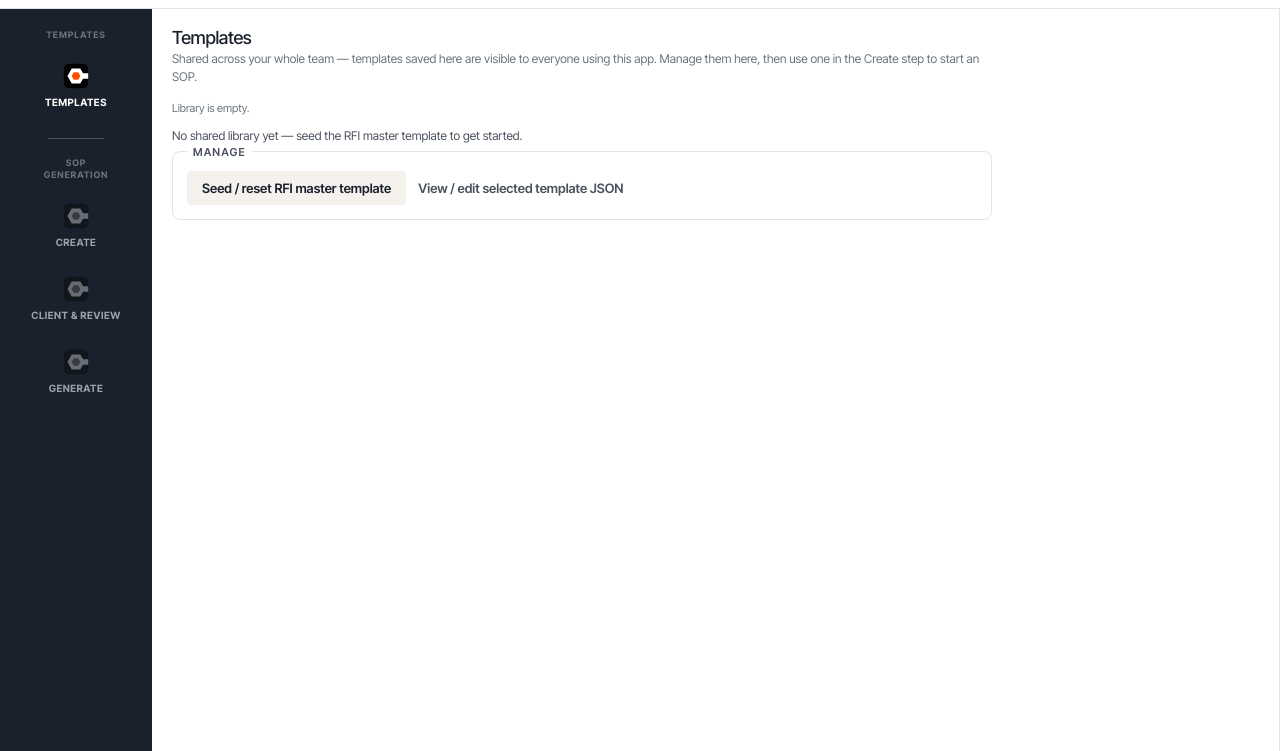
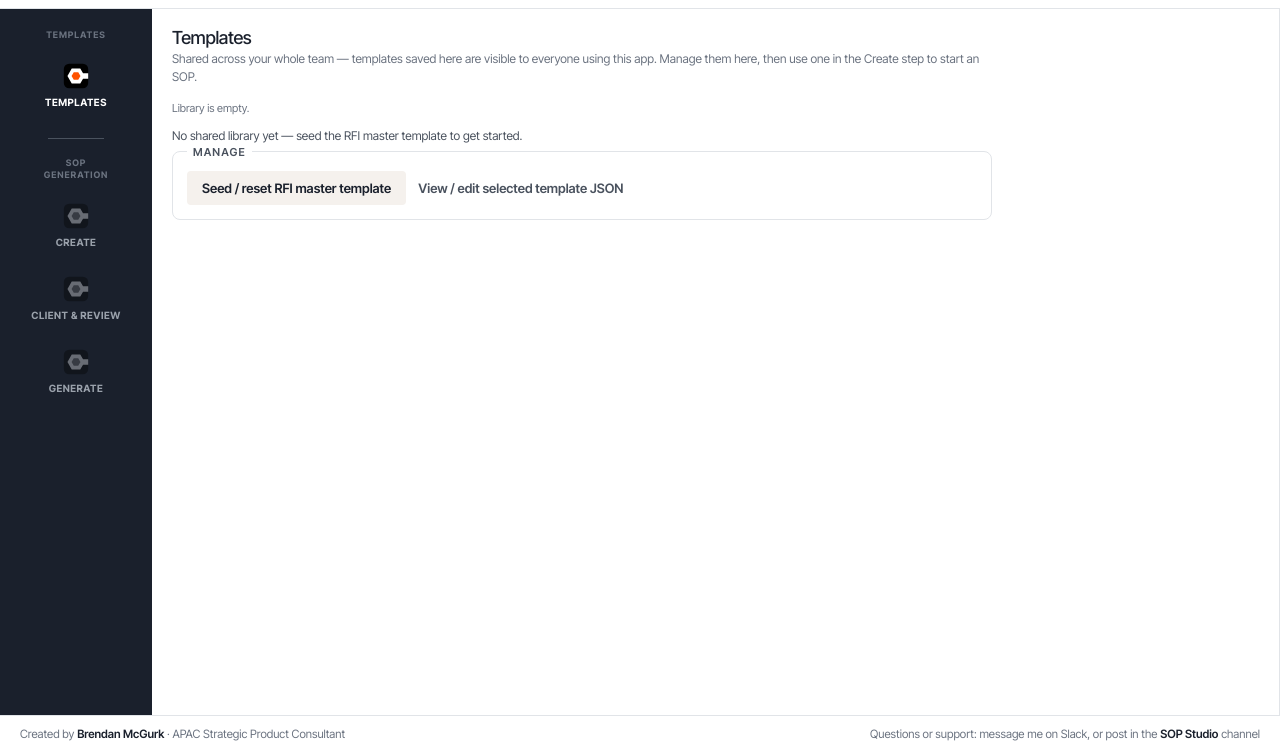
Before and after one commit to bmcprocore/SOP-Studio, a website: page app/SOP_Studio_v0.1.html in a window 1280 px wide. Shown: the part 49-800 px from the top of the page. Drawn offline with nearby package versions, Linux system fonts and the light colour scheme; a web font is replaced by a local one.

Commit message:
Move the attribution out of the SOP document and into the Studio chrome
The attribution belongs to the tool, not the deliverable. Reverted design v3 entirely
(all three renderers back to v2, footer-h back to 36px, CLAUDE.md restored) and added a
footer bar to the Studio interface instead: author and role on the left, Slack support
line on the right.

Channel name is set in weight rather than DM Mono — the design system reserves mono for
code and config values, which a Slack channel name is not.

Verified: exported SOPs contain no reference to the author or Slack and still paginate
to 7 pages; the app shows the footer, renders 14 pages, no console errors.

```diff
--- a/app/SOP_Studio_v0.1.html
+++ b/app/SOP_Studio_v0.1.html
@@ -67,6 +67,15 @@
   button.primary:disabled:hover{background:var(--orange);}
   button:disabled:active{transform:none;}
   main{flex:1;display:grid;grid-template-columns:152px 470px 1fr;min-height:0;}
+
+  /* Studio chrome footer. This belongs to the TOOL, not the document — the locked SOP design
+     is untouched and exported SOPs must never carry this attribution. */
+  footer.appbar{flex:none;display:flex;align-items:center;justify-content:space-between;gap:24px;
+    padding:0 20px;height:36px;background:#fff;border-top:1px solid var(--g200);
+    font-size:11.5px;color:var(--g500);white-space:nowrap;overflow:hidden;}
+  footer.appbar .who{color:var(--ink);font-weight:600;}
+  footer.appbar .chan{color:var(--ink);font-weight:600;}
+  @media (max-width:1100px){footer.appbar span:first-child{overflow:hidden;text-overflow:ellipsis;}}
 
   /* ---- gate rail (signature) ---- */
   nav.rail{background:var(--ink);display:flex;flex-direction:column;align-items:center;padding:20px 0;gap:4px;}
@@ -361,6 +370,10 @@
     <iframe id="frame" title="SOP preview"></iframe>
   </section>
 </main>
+<footer class="appbar">
+  <span>Created by <span class="who">Brendan McGurk</span> · APAC Strategic Product Consultant</span>
+  <span>Questions or support: message me on Slack, or post in the <span class="chan">SOP Studio</span> channel</span>
+</footer>
 <script>
 // AUTO-GENERATED from assets/sop-template.html — the LOCKED Procore SOP design.
 // Exact copies of the template's font links, CSS, and wordmark SVG. The builder injects
```
